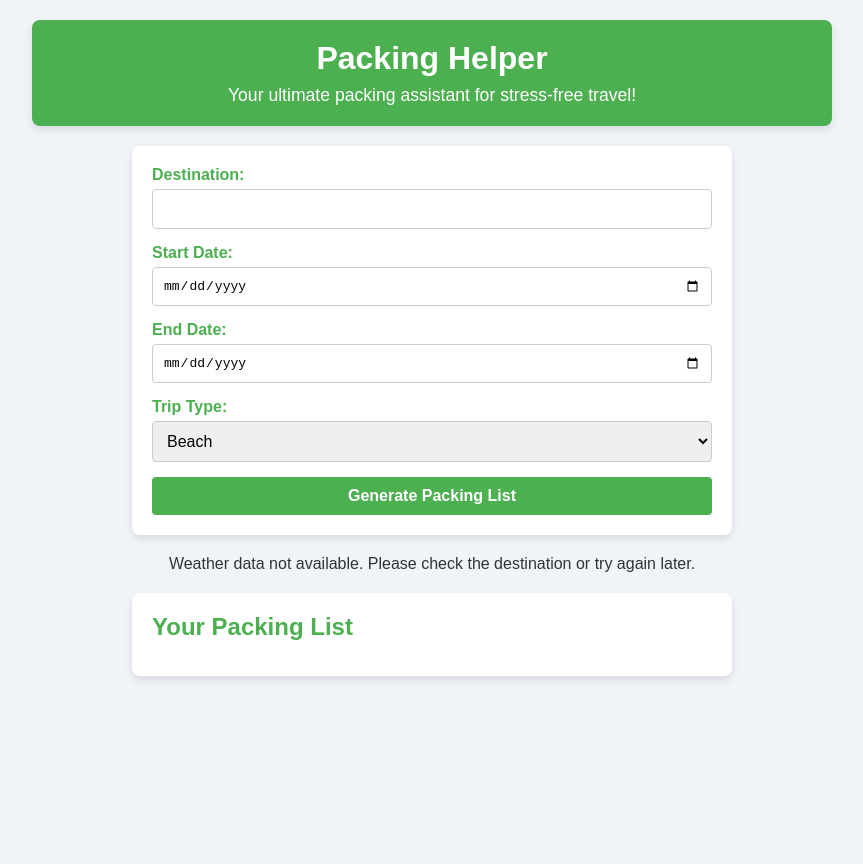
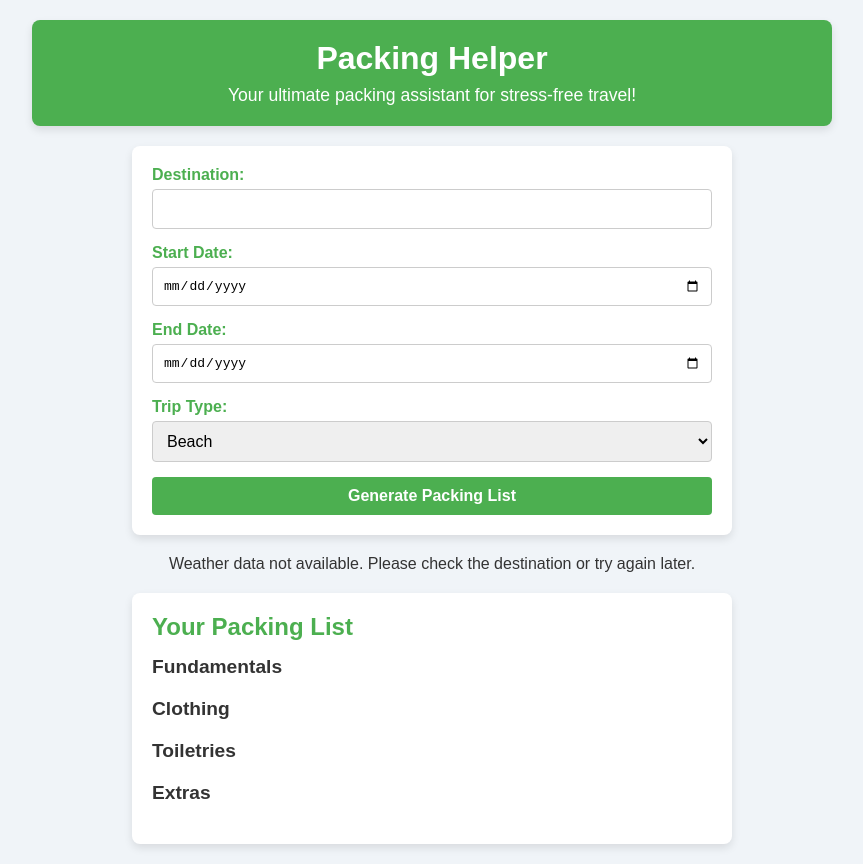
Before and after one commit to aysa2018/triptote, a React (Create React App) app: page / in a window 1280 px wide. Shown: the whole page, without its empty margins (208-1071 px from the left). Before the commit the page ends 800 px from the top, so only its background shows below. Built offline with nearby package versions, Linux system fonts and the light colour scheme.

Commit message:
Subsections added

```diff
--- a/src/App.css
+++ b/src/App.css
@@ -102,6 +102,16 @@ form button:hover {
   margin-bottom: 15px;
 }
 
+.PackingList section {
+  margin-bottom: 20px;
+}
+
+.PackingList h3 {
+  color: #333;
+  font-size: 1.2em;
+  margin-bottom: 10px;
+}
+
 .PackingList ul {
   list-style-type: none;
   padding: 0;
--- a/src/App.js
+++ b/src/App.js
@@ -7,80 +7,58 @@ import PackingList from './components/PackingList';
 import WeatherInfo from './components/WeatherInfo';
 
 function App() {
-  const [packingList, setPackingList] = useState([]);
+  const [packingList, setPackingList] = useState({
+    fundamentals: [],
+    clothing: [],
+    toiletries: [],
+    extras: []
+  });
   const [weatherData, setWeatherData] = useState(null);
+  const [hasFetchedWeather, setHasFetchedWeather] = useState(false);
 
   const generatePackingList = ({ destination, startDate, endDate, tripType }) => {
-    // Expanded base items organized by categories
-    const baseItems = [
-      "Toothbrush", "Toothpaste", "Shampoo", "Body Wash", "Deodorant",
-      "Charger", "Phone", "Passport/ID", "Wallet", "Sunglasses",
-      "Reusable Water Bottle", "Hand Sanitizer", "Medications", "Face Mask"
+    setHasFetchedWeather(true);
+
+    const fundamentals = [
+      "Passport/ID", "Wallet", "Phone", "Charger", "Reusable Water Bottle",
+      "Medications", "Sunglasses", "Face Mask", "Hand Sanitizer"
     ];
 
-    let tripSpecificItems = [];
+    const clothing = ["T-Shirts", "Pants/Shorts", "Jacket", "Underwear", "Socks"];
 
+    const toiletries = ["Toothbrush", "Toothpaste", "Shampoo", "Body Wash", "Deodorant"];
+
+    let extras = [];
+
+    // Add items based on trip type
     switch (tripType) {
       case "beach":
-        tripSpecificItems = [
-          "Swimsuit", "Sunscreen", "Flip Flops", "Beach Towel",
-          "Beach Umbrella", "Snorkel Gear", "Beach Bag", "Sunglasses"
-        ];
+        extras = ["Swimsuit", "Beach Towel", "Sunscreen", "Flip Flops"];
         break;
       case "city":
-        tripSpecificItems = [
-          "Comfortable Walking Shoes", "Casual Outfits", "Portable Charger",
-          "City Guidebook", "Camera", "Small Backpack", "Umbrella"
-        ];
+        extras = ["Comfortable Shoes", "Guidebook", "Camera"];
         break;
       case "hiking":
-        tripSpecificItems = [
-          "Hiking Boots", "Water Bottle", "First Aid Kit", "Backpack",
-          "Trail Map", "Compass", "Hiking Snacks", "Rain Jacket"
-        ];
+        extras = ["Hiking Boots", "Backpack", "Trail Map", "First Aid Kit"];
         break;
       case "business":
-        tripSpecificItems = [
-          "Formal Attire", "Laptop", "Notebooks", "Business Cards",
-          "Dress Shoes", "Planner", "Pen", "Portable Charger"
-        ];
+        extras = ["Formal Attire", "Laptop", "Notebook", "Business Cards"];
         break;
       case "family":
-        tripSpecificItems = [
-          "Snacks for Kids", "Board Games", "Extra Towels", "First Aid Kit",
-          "Wet Wipes", "Kid-Friendly Sunscreen", "Portable Cooler", "Travel Pillow"
-        ];
+        extras = ["Snacks for Kids", "Board Games", "Extra Towels"];
         break;
       case "friends":
-        tripSpecificItems = [
-          "Portable Speaker", "Games", "Extra Snacks", "Cooler",
-          "Party Games", "Disposable Camera", "Sunglasses", "Hat"
-        ];
-        break;
-      case "camping":
-        tripSpecificItems = [
-          "Tent", "Sleeping Bag", "Portable Stove", "Lantern",
-          "Bug Spray", "Camping Chair", "Fire Starter", "Camping Cooler"
-        ];
-        break;
-      case "road-trip":
-        tripSpecificItems = [
-          "Snacks", "Maps/GPS", "Car Charger", "Cooler",
-          "Blanket", "Travel Pillow", "Spare Car Key", "First Aid Kit"
-        ];
+        extras = ["Portable Speaker", "Games", "Cooler"];
         break;
       default:
-        tripSpecificItems = [];
+        extras = [];
     }
 
-    const initialPackingList = [...baseItems, ...tripSpecificItems];
-    setPackingList(initialPackingList);
-
-    // Fetch weather data
-    fetchWeather(destination, initialPackingList);
+    setPackingList({ fundamentals, clothing, toiletries, extras });
+    fetchWeather(destination);
   };
 
-  const fetchWeather = (destination, initialPackingList) => {
+  const fetchWeather = (destination) => {
     fetch(`https://api.tomorrow.io/v4/timelines?location=${destination}&fields=temperature&timesteps=1d&units=metric&apikey=${process.env.REACT_APP_TOMORROW_API_KEY}`)
       .then(response => response.json())
       .then(data => {
@@ -91,7 +69,6 @@ function App() {
             description: "Temperature",
             temp: weatherInfo.temperature.toFixed(1),
           });
-          adjustPackingList(initialPackingList, weatherInfo.temperature, weatherInfo.description);
         } else {
           console.error('Weather data not available for this location.');
           setWeatherData(null);
@@ -103,32 +80,12 @@ function App() {
       });
   };
 
-  const adjustPackingList = (initialPackingList, temperature, description) => {
-    const updatedItems = [...initialPackingList];
-
-    // Adjust items based on temperature
-    if (temperature <= 5) {
-      updatedItems.push("Heavy Jacket", "Thermal Socks", "Gloves");
-    } else if (temperature <= 15) {
-      updatedItems.push("Light Jacket", "Sweater");
-    } else if (temperature >= 25) {
-      updatedItems.push("Hat", "Sunglasses", "Water Bottle");
-    }
-
-    // Adjust items based on weather description
-    if (description && description.toLowerCase().includes("rain")) {
-      updatedItems.push("Umbrella", "Raincoat");
-    }
-
-    setPackingList(updatedItems);
-  };
-
   return (
     <div className="App">
       <Header />
       <TripForm onTripSubmit={generatePackingList} />
-      <WeatherInfo weatherData={weatherData} />
-      <PackingList items={packingList} />
+      <WeatherInfo weatherData={weatherData} hasFetchedWeather={hasFetchedWeather} />
+      <PackingList packingList={packingList} />
     </div>
   );
 }
--- a/src/components/PackingList.js
+++ b/src/components/PackingList.js
@@ -1,18 +1,58 @@
 // src/components/PackingList.js
 import React from 'react';
 
-function PackingList({ items }) {
+function PackingList({ packingList }) {
   return (
-    <div className="PackingList"> {/* Ensure this matches CSS */}
+    <div className="PackingList">
       <h2>Your Packing List</h2>
+
+      <section>
+        <h3>Fundamentals</h3>
         <ul>
-        {items.map((item, index) => (
+          {packingList.fundamentals.map((item, index) => (
             <li key={index}>
               <input type="checkbox" />
               <label>{item}</label>
             </li>
           ))}
         </ul>
+      </section>
+
+      <section>
+        <h3>Clothing</h3>
+        <ul>
+          {packingList.clothing.map((item, index) => (
+            <li key={index}>
+              <input type="checkbox" />
+              <label>{item}</label>
+            </li>
+          ))}
+        </ul>
+      </section>
+
+      <section>
+        <h3>Toiletries</h3>
+        <ul>
+          {packingList.toiletries.map((item, index) => (
+            <li key={index}>
+              <input type="checkbox" />
+              <label>{item}</label>
+            </li>
+          ))}
+        </ul>
+      </section>
+
+      <section>
+        <h3>Extras</h3>
+        <ul>
+          {packingList.extras.map((item, index) => (
+            <li key={index}>
+              <input type="checkbox" />
+              <label>{item}</label>
+            </li>
+          ))}
+        </ul>
+      </section>
     </div>
   );
 }
```
Lines whose indentation alone changed are shown as unchanged.
